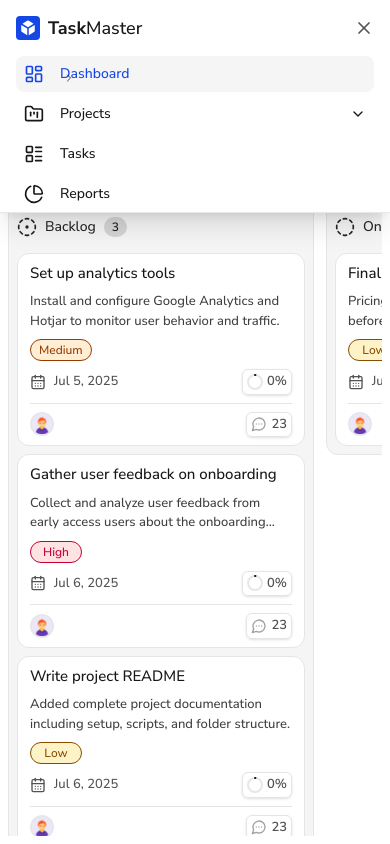
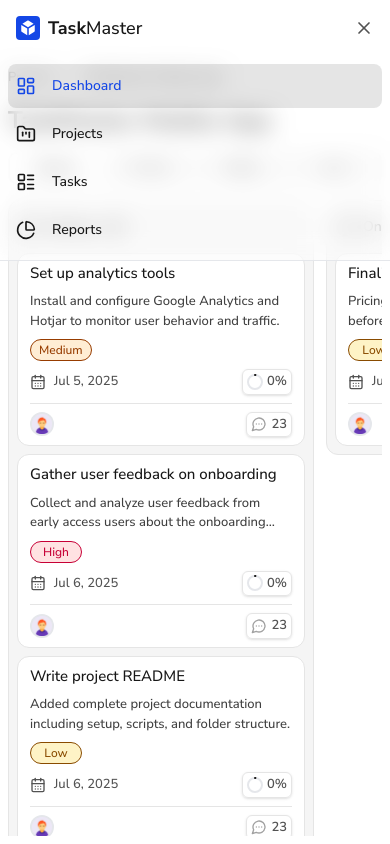
Before and after one commit to alexsantosquispe/taskmaster, a React (Vite) app: page / in a window 390 px wide. Both pictures are taken after a click on the button "Collapse menu". Built offline with nearby package versions, Linux system fonts and the light colour scheme.

Commit message:
MobileMenu styles modified

```diff
--- a/src/components/molecules/SideBarMenu/SideBarMenu.tsx
+++ b/src/components/molecules/SideBarMenu/SideBarMenu.tsx
@@ -93,7 +93,7 @@ export const SideBarMenu = () => {
   return (
     <section
       className={twMerge(
-        'dark:bg-primary fixed flex flex-col border-b border-gray-200 bg-white shadow-xl transition-all duration-300 ease-in-out md:relative md:rounded-xl md:border dark:border-white/15',
+        'md:dark:bg-primary dark:bg-primary/70 fixed z-50 flex flex-col border-b border-gray-200 bg-white/40 backdrop-blur-md transition-all duration-300 ease-in-out md:relative md:rounded-xl md:border md:bg-white md:shadow-xl md:dark:border-white/15',
         cn({
           'w-full md:w-14': isCollapsed,
           'w-full md:w-[20rem]': !isCollapsed
@@ -107,10 +107,10 @@ export const SideBarMenu = () => {
 
       <MobileMenu isOpen={isOpen} setIsOpen={setIsOpen} />
 
-      <div className="flex-col px-4 text-sm md:flex md:h-full md:justify-between md:p-2">
+      <div className="flex-col px-2 text-sm md:flex md:h-full md:justify-between md:p-2">
         {showMenu && (
           <nav>
-            <ul className="flex flex-col gap-1">
+            <ul className="flex flex-col gap-1 py-2 md:p-0">
               {SIDE_BAR_ITEMS.map((item) => (
                 <SideBarItem
                   key={item.id}
--- a/src/components/molecules/SideBarMenu/components/SideBarItem.tsx
+++ b/src/components/molecules/SideBarMenu/components/SideBarItem.tsx
@@ -1,6 +1,7 @@
 import cn from 'clsx';
 import { useState, type ReactNode } from 'react';
 import { twMerge } from 'tailwind-merge';
+import { useIsMobile } from '../../../../hooks/useIsMobile';
 import { ChevronDownIcon } from '../../../../icons/ChevronDownIcon';
 
 export type SideBarSubItemType = {
@@ -37,10 +38,10 @@ const SideBarItemButtonWrapper = ({
   return (
     <button
       className={twMerge(
-        'flex w-full items-center justify-between gap-2 rounded-lg p-2 transition-colors duration-150 ease-in-out hover:cursor-pointer',
+        'flex w-full items-center justify-between gap-2 rounded-lg px-2 py-3 transition-colors duration-150 ease-in-out hover:cursor-pointer md:p-2',
         'hover:bg-neutral-100 hover:text-blue-700 dark:hover:bg-white/5 dark:hover:text-orange-500',
         cn({
-          'bg-neutral-100 text-blue-700 dark:bg-white/5 dark:text-orange-500':
+          'bg-black/10 text-blue-700 md:bg-neutral-100 dark:bg-white/5 dark:text-orange-500':
             isActive
         }),
         className
@@ -62,11 +63,12 @@ export const SideBarItem = ({
   isCollapsed = false,
   subItems
 }: SideBarItemProps) => {
+  const isMobile = useIsMobile();
   const [showSubItems, setShowSubItems] = useState(false);
 
   const selectItemHandler = () => {
     onSelectItem(id);
-    if (subItems?.length) {
+    if (!isMobile && subItems?.length) {
       setShowSubItems(!showSubItems);
     }
   };
@@ -88,7 +90,7 @@ export const SideBarItem = ({
           {!isCollapsed && label}
         </div>
 
-        {subItems && !isCollapsed && (
+        {!isMobile && subItems && !isCollapsed && (
           <ChevronDownIcon
             className={twMerge(
               'size-4 transition-transform duration-300',
```
Also changed, not shown: 2 other files (tests, documents, lock files or other folders).
